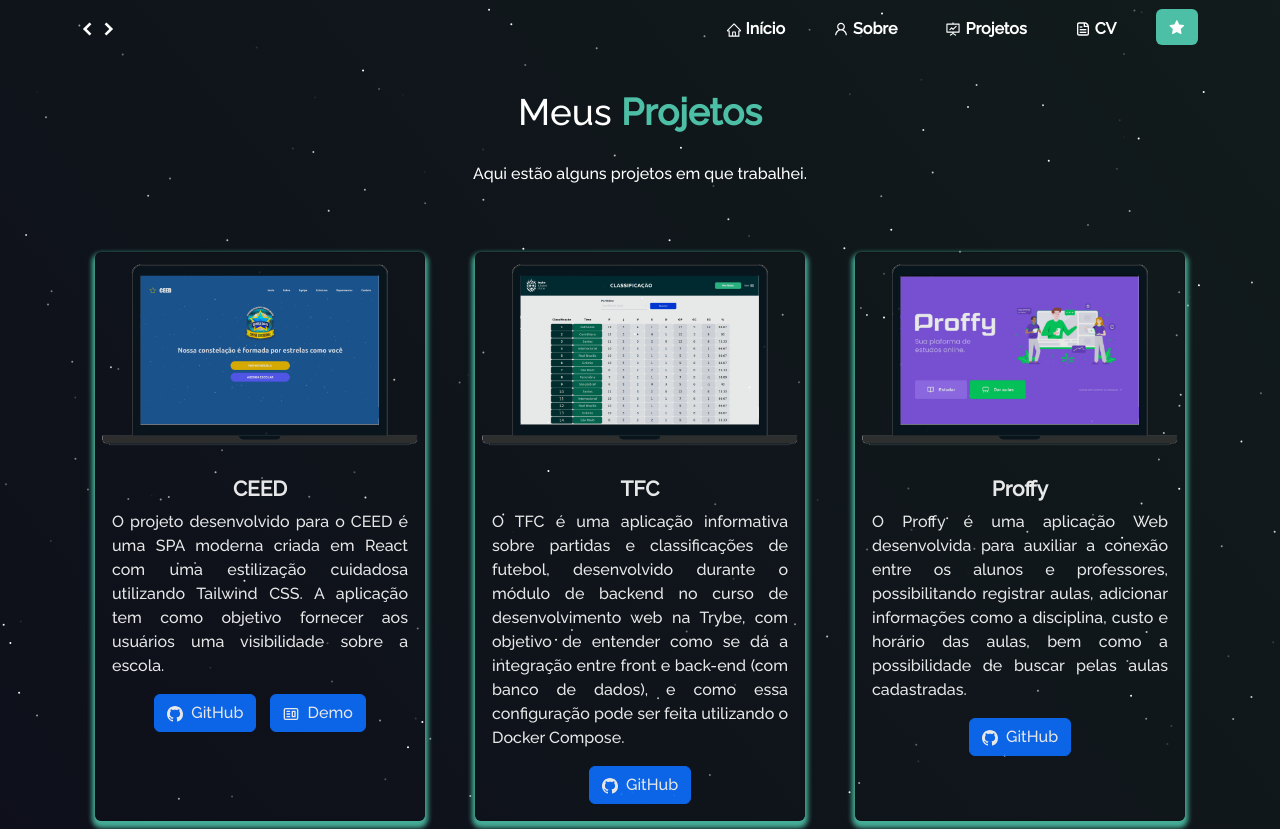
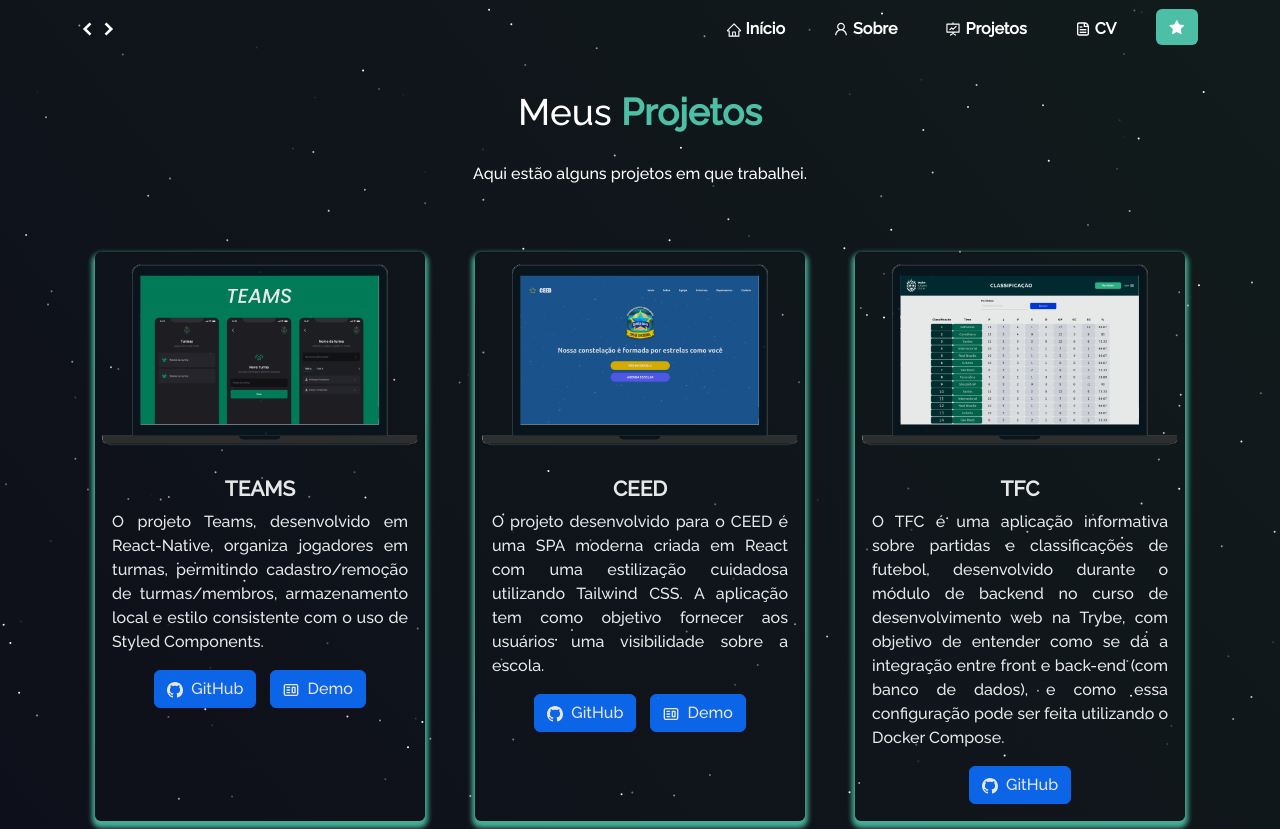
Before and after one commit to PauloEwerson/Portfolio, a React (Create React App) app: page /projects in a window 1280 px wide. Shown: the top 829 px of the page. Built offline with nearby package versions, Linux system fonts and the light colour scheme.

Commit message:
Adiciona projeto Teams

```diff
--- a/src/pages/Projects/index.jsx
+++ b/src/pages/Projects/index.jsx
@@ -2,6 +2,7 @@
 import { Container, Row, Col } from "react-bootstrap";
 import ProjectCard from "../../components/ProjectCards";
 import Particle from "../../components/Particle";
+import TEAMS from "../../Assets/Projects/teams.png";
 import CEED from "../../Assets/Projects/ceed.png";
 import TFC from "../../Assets/Projects/TFC.png";
 import npsMail from "../../Assets/Projects/npsMail.png";
@@ -20,6 +21,17 @@
           Aqui estão alguns projetos em que trabalhei.
         </p>
         <Row className={styles.row}>
+          <Col md={4} className={styles.projectCard}>
+            <ProjectCard
+              imgPath={TEAMS}
+              isBlog={false}
+              title="TEAMS"
+              description="O projeto Teams, desenvolvido em React-Native, organiza jogadores em turmas, permitindo cadastro/remoção de turmas/membros, armazenamento local e estilo consistente com o uso de Styled Components."
+              ghLink="https://github.com/PauloEwerson/teams"
+              demoLink="https://www.figma.com/proto/7ccBZRLLl7ga90OPeCnqzx/Teams?type=design&node-id=524-330&scaling=min-zoom&page-id=37%3A6"
+            />
+          </Col>
+
           <Col md={4} className={styles.projectCard}>
             <ProjectCard
               imgPath={CEED}
```
Also changed, not shown: src/Assets/Projects/teams.png (added).
